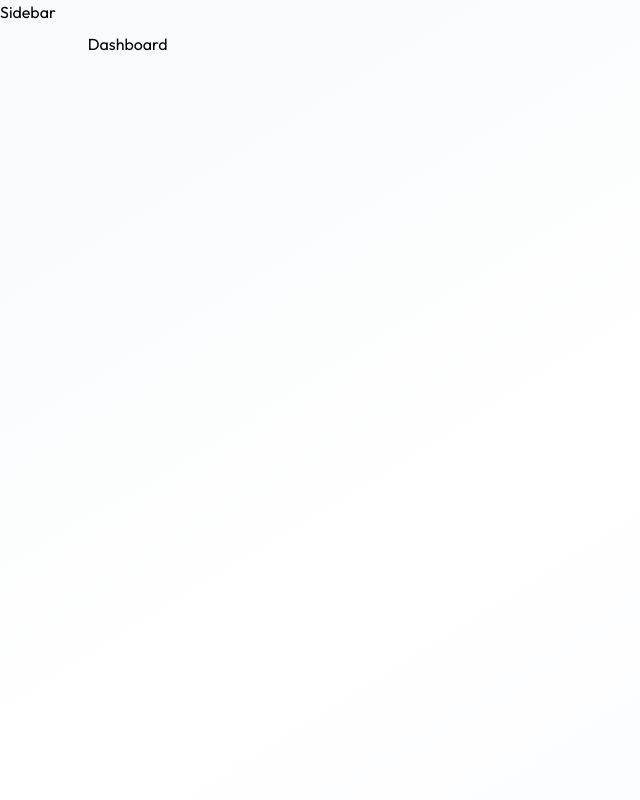
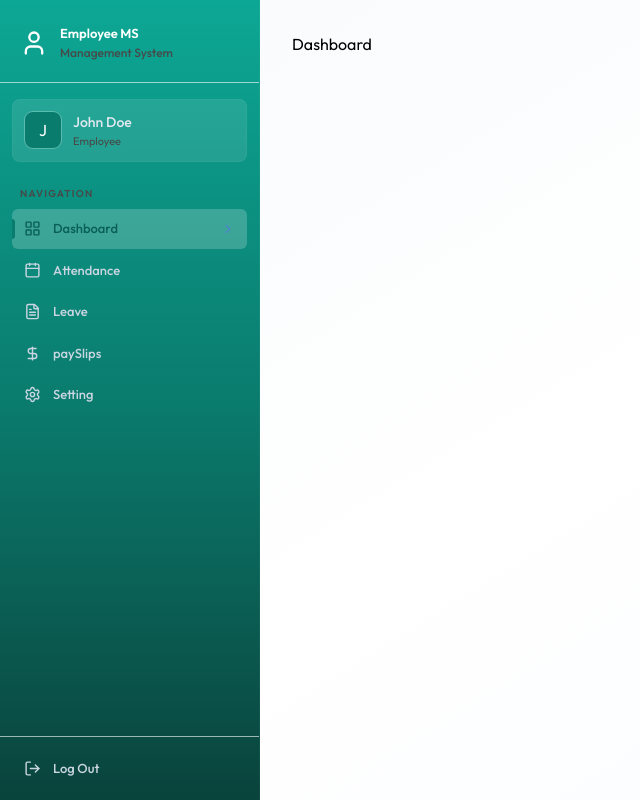
Before and after one commit to Lasantha201/FullStack-EMS, a React (Vite) app in the folder client/: page /dashboard in a window 1280 px wide. Shown: the whole page, without its empty margins (0-640 px from the left). Built offline with nearby package versions, Linux system fonts and the light colour scheme.

Commit message:
Sidebar UI completed

```diff
--- /dev/null
+++ b/client/src/components/Sidebar.jsx
@@ -0,0 +1,178 @@
+import React, { useEffect, useState } from 'react';
+import {useLocation, Link} from 'react-router-dom';
+import { dummyProfileData } from '../assets/assets';
+import { CalendarIcon, ChevronRightIcon, DollarSignIcon, FileTextIcon, LayoutGridIcon, LogOutIcon, MenuIcon, SettingsIcon, UserIcon, XIcon } from 'lucide-react';
+
+const Sidebar = () => {
+
+    const {pathname} = useLocation();
+    const [userName, setUserName] = useState('');
+    const [mobileOpen, setMobileOpen] = useState(false);
+
+    useEffect(()=>{
+        setUserName(dummyProfileData.firstName + " " + dummyProfileData.lastName)
+    }, [])
+
+    //Cloase mobile sidebar on route change
+    useEffect(()=>{
+        setMobileOpen(false)
+    }, [pathname])
+
+    const role= "" || "EMPLOYEE";
+    const navItems = [
+        {name:"Dashboard", href: "/dashboard", icon:LayoutGridIcon},
+        role == "ADMIN" ?
+        {name:"Employees", href: "/employees", icon:UserIcon} :
+        {name:"Attendance", href: "/attendance", icon:CalendarIcon},
+        {name:"Leave", href: "/leave", icon:FileTextIcon},
+        {name:"paySlips", href: "/paySlips", icon:DollarSignIcon},
+        {name:"Setting", href: "/setting", icon:SettingsIcon},
+
+    ]
+
+    const handleLogout =()=>{
+        window.location.href = '/login'
+    }
+
+
+    const sidebarContent = (
+        <>
+
+        {/*Brand Header */}
+        <div className='px-5 pt-6 pb-5 border-b border-white/60'>
+        <div className='flex items-center justify-between'>
+
+            <div className='flex items-center gap-3'>
+                <UserIcon className='text-white size-7'/>
+                <div>
+                    <p className='font-semibold text-[13px] text-white
+                    tracking-white'>Employee MS</p>
+                    <p className='text-[12px] text-[#464b4a]
+                    font-medium'>Management System</p>
+                </div>
+
+            </div>
+
+            {/*Close Button on mobile */}
+            <button onClick={()=>setMobileOpen(false)}
+            className='lg:hidden text-[#d3eae7] hover:text-white p-1'>
+                <XIcon size={20}/>
+            </button>
+
+        </div>
+
+        </div>
+
+        {/*User Profile Card */}
+        {userName && (
+            <div className='mx-3 mt-4 mb-1 p-3 rounded-lg bg-white/10
+            border border-white/4'>
+                <div className='flex items-center gap-3'>
+                    <div className='w-9 h-9 rounded-lg bg-[#0A7C6E] flex
+                    items-center justify-center ring-1 ring-white/25 shrink-0'>
+                        <span>
+                            {userName.charAt(0).toUpperCase()}
+                        </span>
+                    </div>
+                    <div className='min-w-0'>
+                        <p className='text-[14px] font-medium
+                        text-slate-200 truncate'>{userName}</p>
+                        <p className='text-[11px] text-[#464b4a]'
+                        truncate>{role == "ADMIN" ? "Administrator" : "Employee"}</p>
+                    </div>
+
+                </div>
+
+            </div>
+        )}
+
+        {/*Selection Label */}
+
+        <div className='px-5 pt-5 pb-2'>
+            <p className='text-[10px] font-semibold uppercase tracking-[0.12em]
+            text-[#464b4a]'>Navigation</p>
+        </div>
+
+        {/*Navigation List */}
+        <div className='flex-1 px-3 space-y-0.5 overflow-y-auto'>
+           {navItems.map((item)=>{
+            const isActive = pathname.startsWith(item.href)
+            return(
+                <Link key={item.name} to={item.href} className={`group flex
+                items-center gap-3 px-3 py-2.5 rounded-md text-[13px] font-medium
+                transition-all duration-150 relative ${isActive ? "bg-white/20 text-[rgb(10,95,88)]":
+                    "text-slate-300 hover:text-white hover:bg-white/4"
+                }`}>
+
+                    {isActive && <div className='absolute left-0 top-1/2
+                    -translate-y-1/2 w-[3px] h-5 rounded-r-full bg-[#0A7C6E]' />}
+                    <item.icon className={`w-[17px] h-[17px] shrink-0 $
+                        {isActive ? "text-indigo-300" : "text-slate-400
+                        group-hover:text-slate-300}`} />
+
+                    <span className='flex-1'>
+                        {item.name}
+                    </span>
+
+                    {isActive && <ChevronRightIcon className='w-3.5 h-3.5
+                    text-indigo-500/50'/>}
+
+                </Link>
+            )
+           })}
+        </div>
+
+        {/*Logout */}
+        <div className='p-3 border-t border-white/60'>
+            <button onClick={handleLogout} className='flex items-center gap-3 w-full px-3 py-2.5 rounded-md
+            text-[13px] font-medium text-slate-300 hover:text-rose-400 hover:bg-rose-500/8
+            transition-all duration-150'>
+                <LogOutIcon className='w-[17px] h-[17px]'/>
+                <span>
+                    Log Out
+                </span>
+            </button>
+
+        </div>
+
+        </>
+    )
+
+
+  return (
+    <>
+
+    {/*Mobile Hambergure button*/}
+    <button onClick={()=>setMobileOpen(true)} className='lg:hidden fixed top-4 left-4 z-50 p-2 bg-slate-900
+    text-white rounded-lg shadow-lg border border-white/10'>
+        <MenuIcon size={20}/>
+    </button>
+
+    {/*Mobile overlay*/}
+    {mobileOpen && <div className='lg:hidden fixed inset-0 bg-black
+    backdrop-blur-sm z-40' onClick={()=>setMobileOpen(false)}/>}
+
+    {/*Sidebar -desktop*/}
+    <aside className='hidden lg:flex flex-col h-full w-65 bg-linear-to-b
+    from-[#0da795] via-[#0A7C6E] to-[#09433c] text-white shrink-0
+    border-r border-white/4'>
+        {sidebarContent}
+    </aside>
+
+     {/*Sidebar -Mobile*/}
+     <aside className={`lg:hidden fixed inset-y-0 left-0 w-72 bg-linear-to-b
+         from-[#0da795] via-[#0A7C6E] to-[#09433c] text-white z-50
+          flex flex-col transform transition-transform duration-300 $
+          {mobileOpen ? "translate-x-0" : "-translate-x-full"}`}>
+
+        {sidebarContent}
+     </aside>
+
+
+    </>
+
+
+)
+}
+
+export default Sidebar
--- a/client/src/pages/Layout.jsx
+++ b/client/src/pages/Layout.jsx
@@ -1,9 +1,11 @@
 import { Outlet } from "react-router-dom"
+import Sidebar from "../components/Sidebar"
 
 const Layout = () => {
   return (
     <div className="flex h-screen bg-linear-to-br from-slate-50 via-white to-indigo-50/30">
-      <p>Sidebar</p>
+
+      <Sidebar />
 
       <main className="flex-1 overflow-y-auto">
         <div className="p-4 pt-16 sm:p-6 sm:pt-6 lg:p-8 max-w-400 mx-auto">
```
